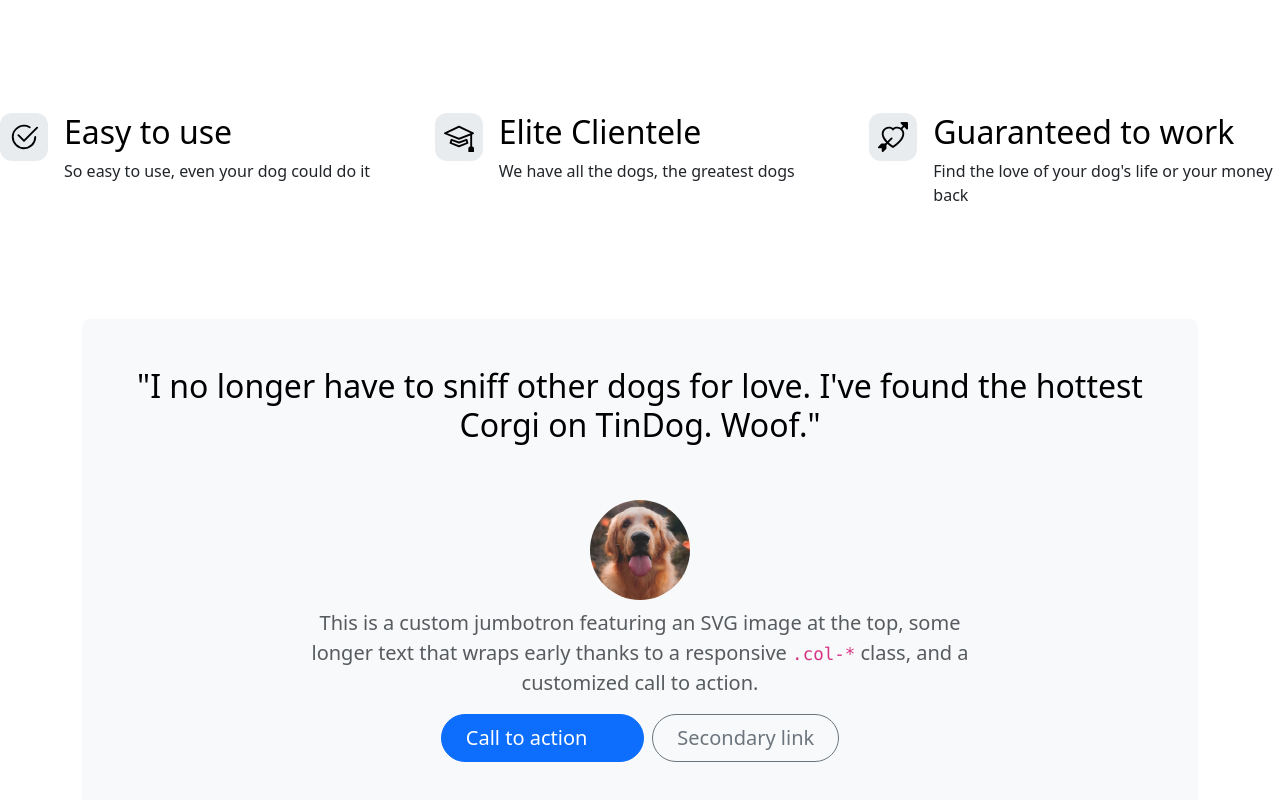
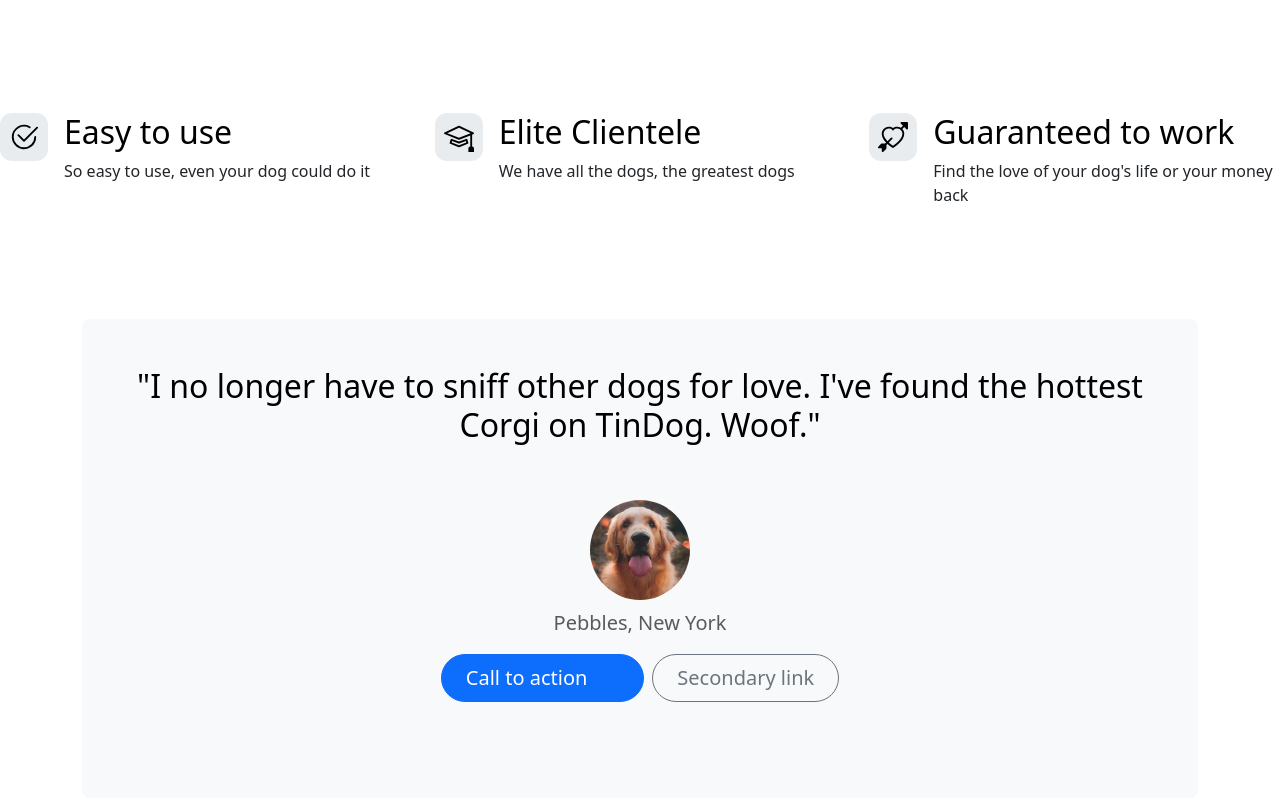
Before and after one commit to Margherita97/tin-dog, a plain HTML site: page index.html in a window 1280 px wide. Shown: the part 720-1520 px from the top of the page. Drawn offline with nearby package versions, Linux system fonts and the light colour scheme.

Commit message:
Change text p .test

```diff
--- a/index.html
+++ b/index.html
@@ -121,9 +121,7 @@
    <img src="./images/dog-img.jpg" alt="dog-img" height="100" class="rounded-pill mt-5 mb-2">
 
     <p class="col-lg-8 mx-auto fs-5 text-muted">
-      This is a custom jumbotron featuring an SVG image at the top,
-      some longer text that wraps early thanks to a responsive
-      <code>.col-*</code> class, and a customized call to action.
+      Pebbles, New York
     </p>
 
     <div class="d-inline-flex gap-2 mb-5">
```
